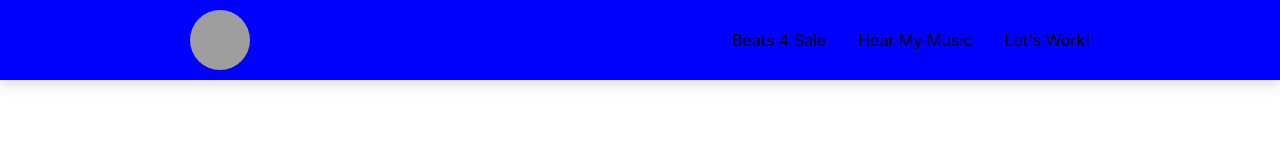
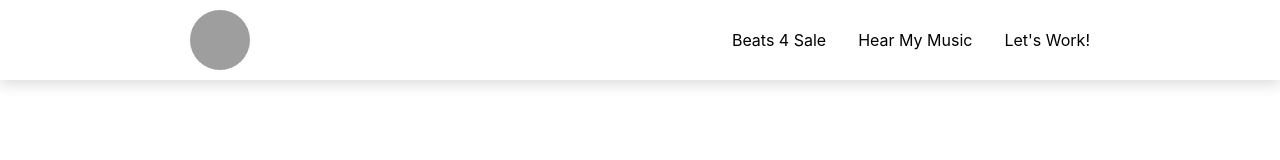
Before and after one commit to maddevred/jayfactsmusic, a React (Create React App) app: page / in a window 1280 px wide. Shown: the top 160 px of the page. Built offline with nearby package versions, Linux system fonts and the light colour scheme; grey boxes are pictures that could not be loaded.

Commit message:
goodstop

```diff
--- a/src/App.css
+++ b/src/App.css
@@ -6,7 +6,7 @@
   --off-white: #fafafa;
 }
 .nav {
-  background-color: blue;
+  background-color: white;
   position: sticky;
   top: 0px;
   width: 100%;
@@ -239,7 +239,7 @@ p {
   color: white;
 }
 
-.lumstyle {
+.lustyle {
   color: white;
 }
 
--- a/src/ContactMe.js
+++ b/src/ContactMe.js
@@ -25,7 +25,7 @@ const contactMe =
 <br></br>
 <br></br>
 
-<img class="email" src="https://images.indianexpress.com/2020/10/Gmail-new-logo.jpg"></img>
+<img class="email" src="https://i.pinimg.com/564x/a1/cf/67/a1cf6782e1d737865bdeca4fec7fc5fd.jpg"></img>
 <p>jayfactsmusic@yahoo.com</p>
 <br></br>
 
```
